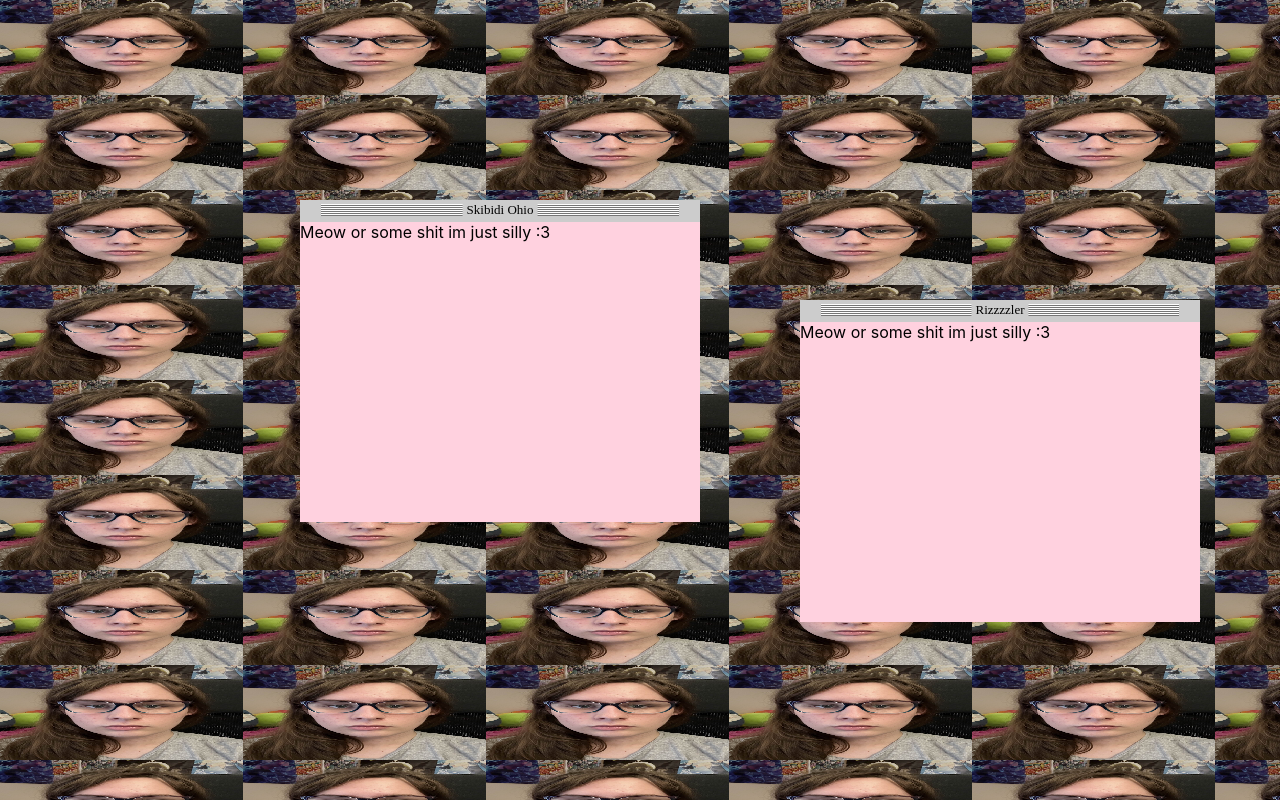
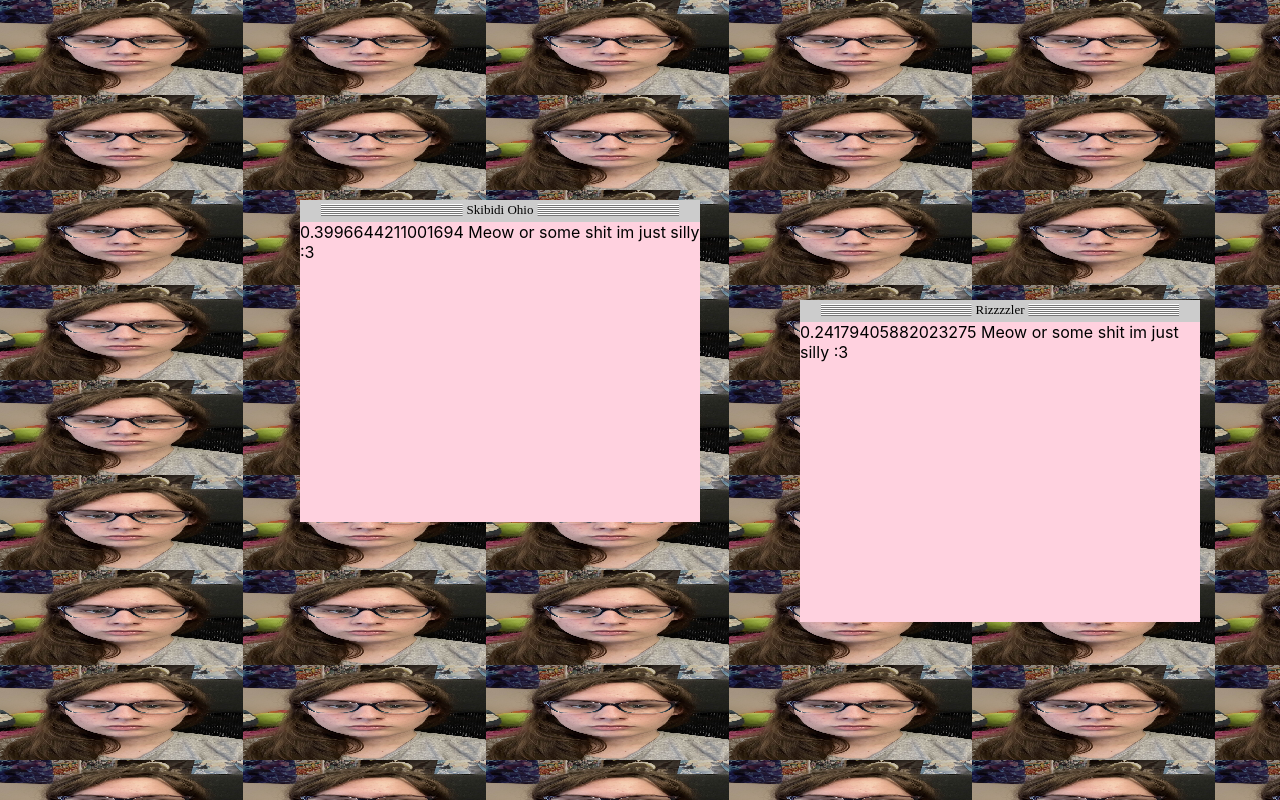
Before and after one commit to power-emma/os9-phoenix, a React (Create React App) app: page / in a window 1280 px wide. Built offline with nearby package versions, Linux system fonts and the light colour scheme; a web font is replaced by a local one.

Commit message:
more draggable

```diff
--- a/package.json
+++ b/package.json
@@ -8,6 +8,7 @@
     "@testing-library/user-event": "^13.5.0",
     "react": "^18.3.1",
     "react-dom": "^18.3.1",
+    "react-draggable": "^4.4.6",
     "react-scripts": "5.0.1",
     "web-vitals": "^2.1.4"
   },
--- a/src/os/testContent.js
+++ b/src/os/testContent.js
@@ -2,7 +2,7 @@ import React from 'react';
 import ReactDOM from 'react-dom/client';
 
 function name() {
-    return <div style={{backgroundColor: "rgb(255, 209, 223)", height: "100%", width:"400px"}}> Meow or some shit im just silly :3</div>
+    return <div style={{backgroundColor: "rgb(255, 209, 223)", height: "100%", width:"400px"}}> {Math.random()} Meow or some shit im just silly :3</div>
 }
 
 class TContent extends React.Component {
--- a/src/os/window.js
+++ b/src/os/window.js
@@ -1,6 +1,9 @@
 import React from 'react';
+import { useReducer } from 'react';
 import ReactDOM from 'react-dom/client';
 import TContent from './testContent.js';
+import Draggable from "react-draggable";
+
 
 function titlebar(name) {
     let windowTitle = []
@@ -22,10 +25,10 @@ function titlebar(name) {
 
 
 
-     for (let i = 0; i < 12; i++) {
+    for (let i = 0; i < 12; i++) {
         // Distance from top of bar
         let yOffset = 4
-        let lineColor = (i % 2 == 0) ? "rgb(255, 255, 255)" : "rgb(119, 119, 119)"
+        let lineColor = (i % 2 === 0) ? "rgb(255, 255, 255)" : "rgb(119, 119, 119)"
         const sty = {
             position: "absolute",
             top: (i + yOffset) + "px",
@@ -45,90 +48,49 @@ function titlebar(name) {
 
 
 
-class Window extends React.Component {
-    constructor(props) {
+const Window = (props) => {
 
-        super(props);
-        this.x = props.init.x;
-        this.y = props.init.y;
-        this.height = props.init.height;
-        this.width = props.init.width;
+    let x = props.init.x;
+    let y = props.init.y;
+    let height = props.init.height;
+    let width = props.init.width;
 
-        this.name = props.init.name;
-        this.content = props.init.content;
+    let name = props.init.name;
+    let content = props.init.content;
 
-        this.titleClick = this.titleClick.bind(this);
-        this.titleRelease = this.titleRelease.bind(this);
-        this.titleMove = this.titleMove.bind(this);
+    let tb = titlebar(name)
 
-        this.lastClickX = 0;
-        this.lastClickY = 0;
+    const handleMouseDown = () => {
 
-        this.draggable = false;
-
-        this.WMOnClick = props.init.WMOnClick
-    }
-
-    titleClick(e) {
-        console.log(e)
-        this.lastClickX = e.pageX - this.x
-        this.lastClickY = e.pageY - this.y
-        this.draggable = true
-        console.log(this.lastClickX)
-        console.log(this.y)
-
-        window.addEventListener("mousemove", this.titleMove);
-    }
-
-    titleRelease(e) {
-        console.log("Clack")
-
-        console.log(this.y + " " + this.lastClickY + " " + e.pageY)
-
-        this.x = (e.pageX - this.lastClickX)
-        this.y = (e.pageY - this.lastClickY)
-        this.draggable = false
-
-        console.log(this.y)
-        this.forceUpdate()
-    }
-
-    titleMove(e) {
-        if (!this.draggable) {
-            return
-        }
-
-        this.x = (e.pageX - this.lastClickX)
-        this.y = (e.pageY - this.lastClickY)
-
-        this.lastClickX = e.pageX - this.x
-        this.lastClickY = e.pageY - this.y
-
-        this.forceUpdate()
-    }
+    };
 
 
-    render() {
-        let windowStyle = {
-            position: "absolute",
-            display: "block",
-            height: this.height + "px",
-            width: this.width + "px",
-            left: this.x + "px",
-            top: this.y + "px"
-        }
 
-        let tb = titlebar(this.name)
-        console.log(typeof this.WMOnClick)
-        return <div style = {windowStyle} onClick={this.props.init.WMOnClick}>
-            <div onMouseDown={this.titleClick} onMouseUp={this.titleRelease} >{tb}</div>
+
+    return <div style = {{
+        position: "absolute",
+        display: "block",
+        height: height + "px",
+        width: width + "px",
+        left: x + "px",
+        top: y + "px"
+    }} >
+        <Draggable handle="strong" onMouseDown={handleMouseDown}>
+            <div style = {{display: "inline-block", height: "100%", width:"100%"}}>
+            <strong>
+            <div>
+                {tb}
+            </div>
+            </strong>
 
             <div style = {{display: "flex", height: "100%", width:"100%"}}>
-                {this.content}
+                {content}
             </div>
-        </div>
+            </div>
+        </Draggable>
+    </div>
 
-    }
+
 }
 
 
--- a/src/os/windowmanager.js
+++ b/src/os/windowmanager.js
@@ -1,4 +1,4 @@
-import React from 'react';
+import {React, useState} from 'react';
 import ReactDOM from 'react-dom/client';
 import Window from './window';
 import TContent from './testContent';
@@ -11,6 +11,27 @@ function activeWindowOnClick(e) {
 
 }
 
+
+
+const WM = () => {
+
+
+
+    const [zIndexes, setZIndexes] = useState(() => {
+        const initialZIndexes = {};
+        windows.forEach((window, index) => {
+          initialZIndexes[window.id] = index + 1; // Start z-index at 1
+        });
+        return initialZIndexes;
+      });
+
+      const bringToFront = (id) => {
+        setZIndexes((prevZIndexes) => {
+          const maxZIndex = Math.max(...Object.values(prevZIndexes));
+          return { ...prevZIndexes, [id]: maxZIndex + 1 };
+        });
+      };
+
       let w1 = <Window init={{
         x: 300,
         y: 200,
@@ -18,7 +39,9 @@ let w1 = <Window init={{
         width: 400,
         name: "Skibidi Ohio",
         content: <TContent />,
-    WMOnClick: {activeWindowOnClick}
+        WMOnClick: {activeWindowOnClick},
+        bringToFront: {bringToFront},
+        id: 1
       }}/>
 
     let w2 = <Window init={{
@@ -28,23 +51,18 @@ let w2 = <Window init={{
         width: 400,
         name: "Rizzzzler",
         content: <TContent />,
-    WMOnClick: {activeWindowOnClick}
+        WMOnClick: {activeWindowOnClick},
+
+        id: 2
       }}/>
 
     windows = [w1, w2]
-
-console.log(typeof {activeWindowOnClick})
-class WM extends React.Component {
-
-
-    render() {
-
 
 
     return <div>
         {windows}
     </div>;
-    }
+
 
 }
 
```
Also changed, not shown: 1 other file (tests, documents, lock files or other folders). Lines whose indentation alone changed are shown as unchanged.
